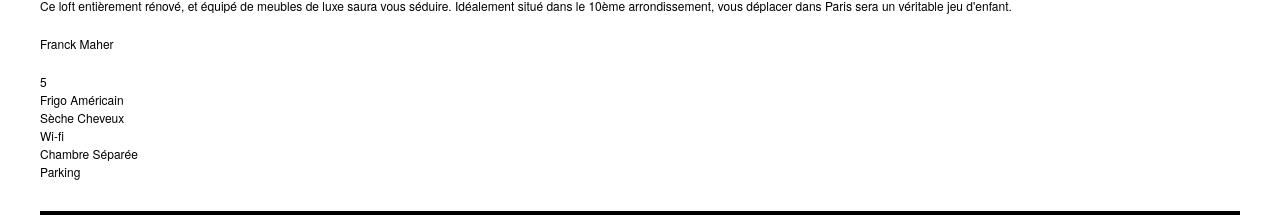
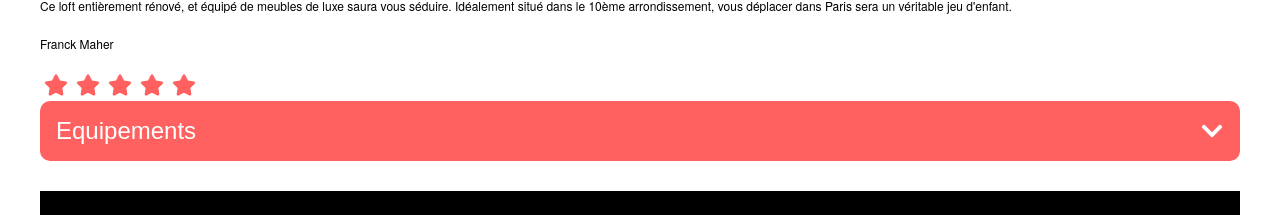
Before and after one commit to tipouf/projet11, a React (Vite) app: page /logement/0979876d in a window 1280 px wide. Shown: the part 585-800 px from the top of the page. Built offline with nearby package versions, Linux system fonts and the light colour scheme.

Commit message:
accordion ongoing

```diff
--- /dev/null
+++ b/src/component/accordion/Accordion.jsx
@@ -0,0 +1,33 @@
+import React, { useState } from "react";
+import Propstype from "prop-types";
+import "./Accordion.scss";
+import { FaChevronUp, FaChevronDown } from "react-icons/fa";
+
+const Accordion = ({ title, content }) => {
+  const [isOpen, setIsOpen] = useState(false);
+
+  const toggleAccordion = () => {
+    setIsOpen(!isOpen);
+  };
+  return (
+    <div className="accordion">
+      <button onClick={toggleAccordion}>
+        {title} {isOpen ? <FaChevronUp /> : <FaChevronDown />}
+      </button>
+      {isOpen && (
+        <ul>
+          {content.map((item) => (
+            <li key={title}>{item}</li>
+          ))}
+        </ul>
+      )}
+    </div>
+  );
+};
+
+Accordion.propTypes = {
+  title: Propstype.string.isRequired,
+  content: Propstype.array.isRequired,
+};
+
+export default Accordion;
--- /dev/null
+++ b/src/component/accordion/Accordion.scss
@@ -0,0 +1,24 @@
+.accordion {
+    button {
+        display: flex;
+        justify-content: space-between;
+        align-items: center;
+        cursor: pointer;
+        font-size: 24px;
+        font-weight: 500;
+        background-color: #FF6060;
+        width: 100%;
+        border: none;
+        border-radius: 10px;
+        padding: 16px;
+        color: white;
+    }
+}
+
+li {
+    list-style-type: none;
+    margin: 0;
+    padding: 0;
+    font-size: 24px;
+    font-weight: 500;
+}
--- a/src/component/carrousel/Carousel.jsx
+++ b/src/component/carrousel/Carousel.jsx
@@ -1,4 +1,4 @@
-import { useState } from "react";
+import { useState, useEffect, useCallback } from "react";
 import PropTypes from "prop-types";
 import "./Carousel.scss";
 import {
@@ -9,15 +9,31 @@ import {
 const Carousel = ({ pictures, title }) => {
   const [currentImageIndex, setCurrentImageIndex] = useState(0);
 
-  const next = () => {
+  const next = useCallback(() => {
     setCurrentImageIndex((currentImageIndex + 1) % pictures.length);
-  };
+  }, [currentImageIndex, pictures]);
 
-  const previous = () => {
+  const previous = useCallback(() => {
     setCurrentImageIndex(
       (currentImageIndex - 1 + pictures.length) % pictures.length
     );
-  };
+  }, [currentImageIndex, pictures]);
+
+  useEffect(() => {
+    const handleKeyPress = (event) => {
+      if (event.key === "ArrowLeft") {
+        previous();
+      } else if (event.key === "ArrowRight") {
+        next();
+      }
+    };
+
+    window.addEventListener("keydown", handleKeyPress);
+
+    return () => {
+      window.removeEventListener("keydown", handleKeyPress);
+    };
+  }, [currentImageIndex, next, previous]);
 
   return (
     <div className="carousel">
--- a/src/component/index.js
+++ b/src/component/index.js
@@ -3,5 +3,7 @@ import Banner from "./banner/Banner";
 import Footer from "./footer/Footer";
 import Card from "./card/Card";
 import Carousel from "./carrousel/Carousel";
+import Accordion from "./accordion/Accordion";
+import StarRanking from "./star/StarRanking";
 
-export { Header, Footer, Banner, Card, Carousel };
+export { Header, Footer, Banner, Card, Carousel, Accordion, StarRanking };
--- /dev/null
+++ b/src/component/star/StarRanking.jsx
@@ -0,0 +1,24 @@
+import Propstype from "prop-types";
+import { FaStar } from "react-icons/fa";
+import "./StarRanking.scss";
+
+const StarRanking = ({ rating }) => {
+  return (
+    <div className="star-ranking">
+      {[...Array(5)].map((_, index) => {
+        const key = `star-${index}`;
+        return (
+          <span key={key}>
+            <FaStar className={`star ${index < rating ? "" : "empty"}`} />
+          </span>
+        );
+      })}
+    </div>
+  );
+};
+
+StarRanking.propTypes = {
+  rating: Propstype.string.isRequired,
+};
+
+export default StarRanking;
--- /dev/null
+++ b/src/component/star/StarRanking.scss
@@ -0,0 +1,10 @@
+.star {
+    color: #FF6060;
+
+    font-size: 1.5rem;
+    margin: 0 0.25rem;
+}
+
+.empty {
+    color: #E3E3E3;
+}
--- a/src/page/detail/Detail.jsx
+++ b/src/page/detail/Detail.jsx
@@ -2,14 +2,14 @@ import { useFetchLogementById } from "../../hook/logementMemo.js";
 import { useParams } from "react-router-dom";
 import "./Detail.scss";
 import { Error404 } from "../.";
-import { Carousel } from "../../component";
+import { Carousel, Accordion, StarRanking } from "../../component";
 
 const Detail = () => {
   const { id } = useParams();
   const logement = useFetchLogementById(id);
   return logement ? (
     <div className="detail">
-      <Carousel pictures={logement.pictures} />
+      <Carousel pictures={logement.pictures}  />
       <h2>{logement.title}</h2>
       <p>{logement.location}</p>
       <div className="tags">
@@ -22,13 +22,12 @@ const Detail = () => {
         <p>{logement.host.name}</p>
       </div>
       <div className="rating">
-        <p>{logement.rating}</p>
+        <StarRanking rating={logement.rating} />
       </div>
 
       <div className="equipments">
-        {logement.equipments.map((equipment) => (
-          <p key={equipment}>{equipment}</p>
-        ))}
+        <Accordion title="Equipements" content={logement.equipments} />
+
       </div>
     </div>
   ) : (
```
